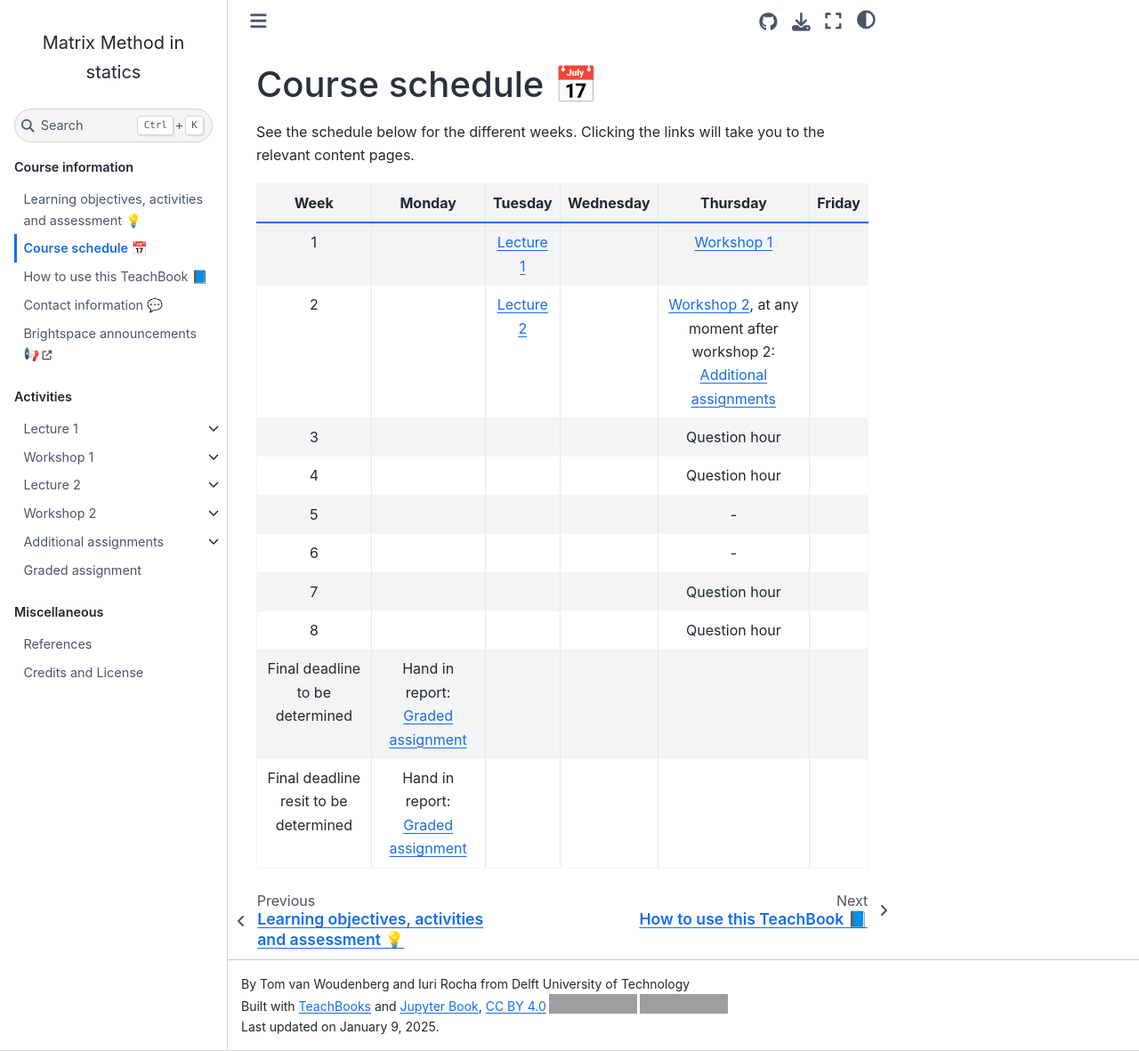
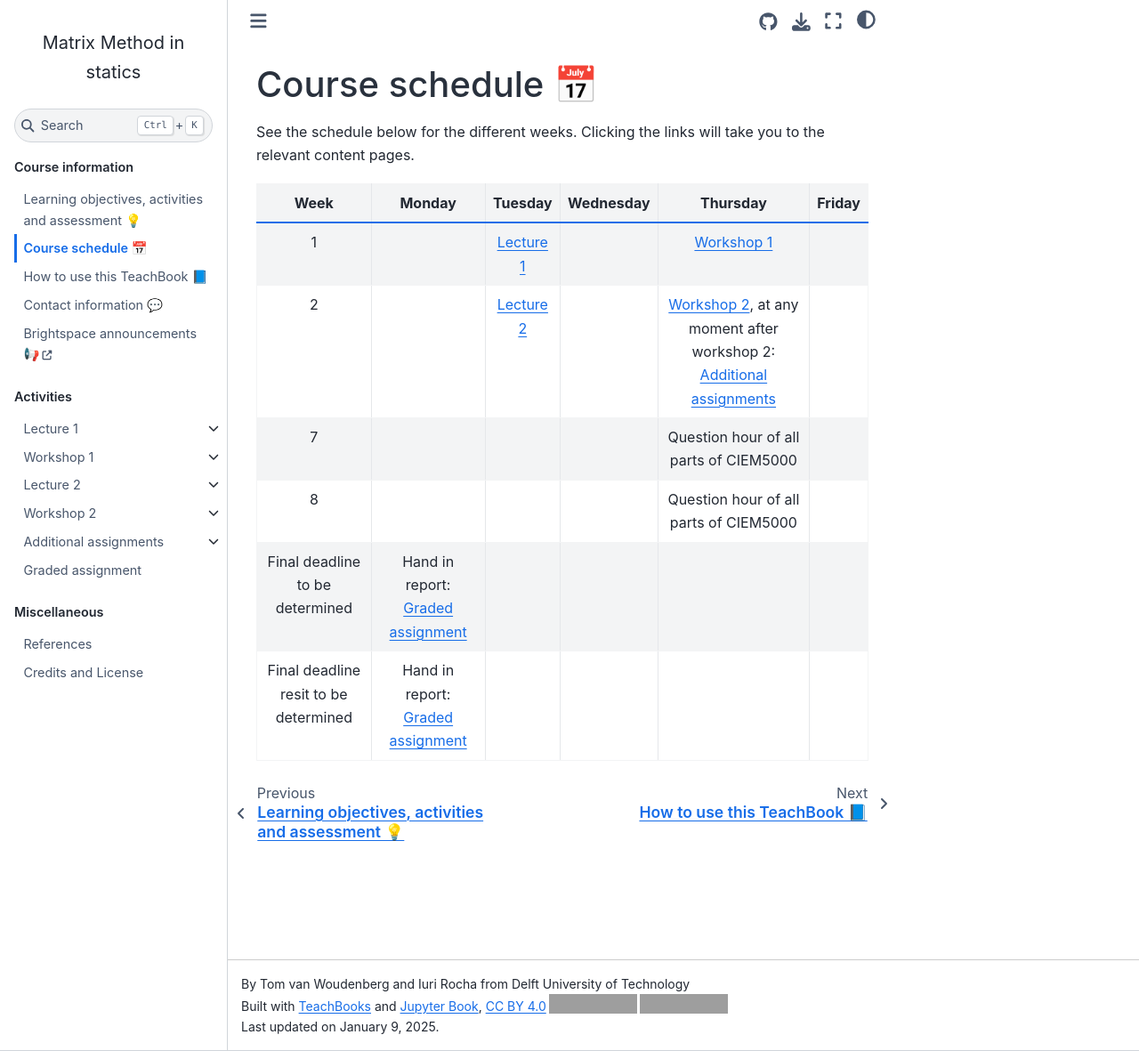
Before and after one commit to sophietenhoor/book, a Jupyter Book: the page built from book/schedule.md, in a window 1280 px wide and 1181 px high. Shown: the whole window at 89% size. Built offline with Jupyter Book 1.0.4 settings and Sphinx 7.4.7 and the Sphinx Book theme 1.1.4, drawn with Linux system fonts in a browser that asks for light colours; comment, search, counter and statistics services are not loaded; grey boxes are pictures that could not be loaded.

Commit message:
Update schedule.md

```diff
--- a/book/schedule.md
+++ b/book/schedule.md
@@ -6,11 +6,7 @@ See the schedule below for the different weeks. Clicking the links will take you
 |:-:|:-:|:-:|:-:|:--:|:-:|
 |1|| [](lecture1.md) || [](workshop1.md)|
 |2|| [](lecture2.md) || [](workshop2.md), at any moment after workshop 2: [](additional.md)|
-|3|||| Question hour |
-|4|||| Question hour|
-|5|||| - |
-|6|||| - |
-|7|||| Question hour |
-|8|||| Question hour |
+|7|||| Question hour of all parts of CIEM5000 |
+|8|||| Question hour of all parts of CIEM5000|
 |Final deadline to be determined|Hand in report: [](./assignment.md)|
 |Final deadline resit to be determined|Hand in report: [](./assignment.md)|
```
